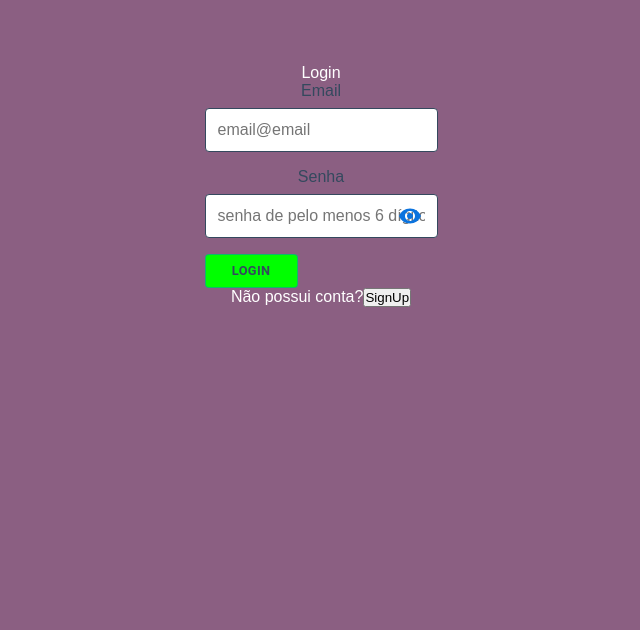
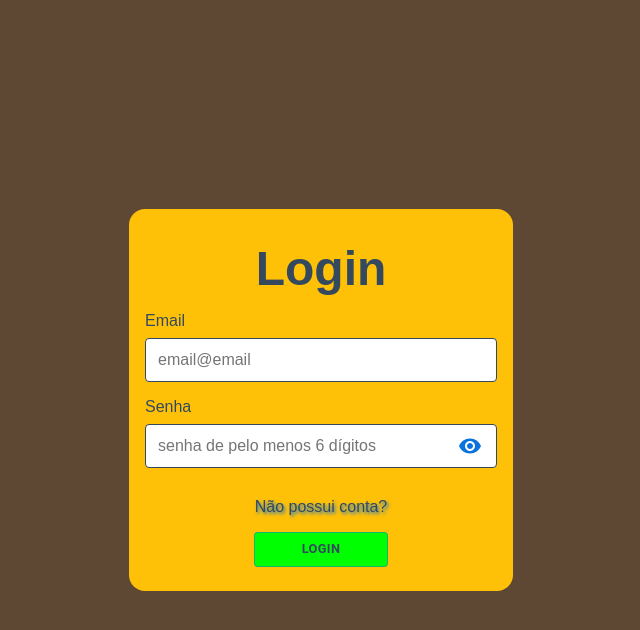
Before and after one commit to FuturoDEV-Fitness/M3P-FrontEnd-squad5, a React (Vite) app: page /login in a window 1280 px wide. Shown: the top 630 px of the page, without its empty margins (319-959 px from the left). Built offline with nearby package versions, Linux system fonts and the light colour scheme.

Commit message:
feat:  :art: finalizando o estilo inicial da pagina de login

```diff
--- a/src/components/Forms/Login/index.jsx
+++ b/src/components/Forms/Login/index.jsx
@@ -3,6 +3,7 @@ import { useContext, useState } from "react";
 import { useForm } from "react-hook-form";
 import { InputComponent } from "../../Input";
 import { ButtonComponent } from "../../Button";
+import styles from "./index.module.css";
 
 export const FormLoginComponent = () => {
   const {
@@ -10,20 +11,11 @@ export const FormLoginComponent = () => {
     handleSubmit,
     formState: { errors },
   } = useForm();
-  const selectGender = [
-    { value: "", label: "Selecione" },
-    { value: "Male", label: "Masculino" },
-    { value: "Female", label: "Feminino" },
-    { value: "Other", label: "Outro" },
-  ];
 
   return (
-    <div>
-      <div>
-        <div>
-          <span>Login</span>
-
-          <form>
+    <div className={styles.loginForm}>
+      <h1 className={styles.formTitle}>Login</h1>
+      <form className={styles.Column}>
         <InputComponent
           label="Email"
           type="email"
@@ -52,17 +44,11 @@ export const FormLoginComponent = () => {
           errorMessage={errors.senha?.message}
         />
 
-            <ButtonComponent
-              variant={"outlined"}
-              type={"submit"}
-              text={"Login"}
-            />
+        <div className={styles.formColumn}>
+          <span className={styles.styledLink}>Não possui conta?</span>
+          <ButtonComponent variant="outlined" type="submit" text="Login" />
+        </div>
       </form>
-
-          <span>Não possui conta?</span>
-          <button>SignUp</button>
-        </div>
-      </div>
     </div>
   );
 };
--- a/src/pages/login/index.module.css
+++ b/src/pages/login/index.module.css
@@ -2,13 +2,12 @@
   display: flex;
   flex-direction: column;
   align-items: center;
-  text-align: center;
-  padding: 4em;
+  justify-content: center;
   min-height: 100vh;
   width: 100vw;
   gap: 1em;
 
-  background-color: rgb(139, 95, 130);
+  background-color: var(--background);
   color: white;
 }
 
```
Lines whose indentation alone changed are shown as unchanged.
